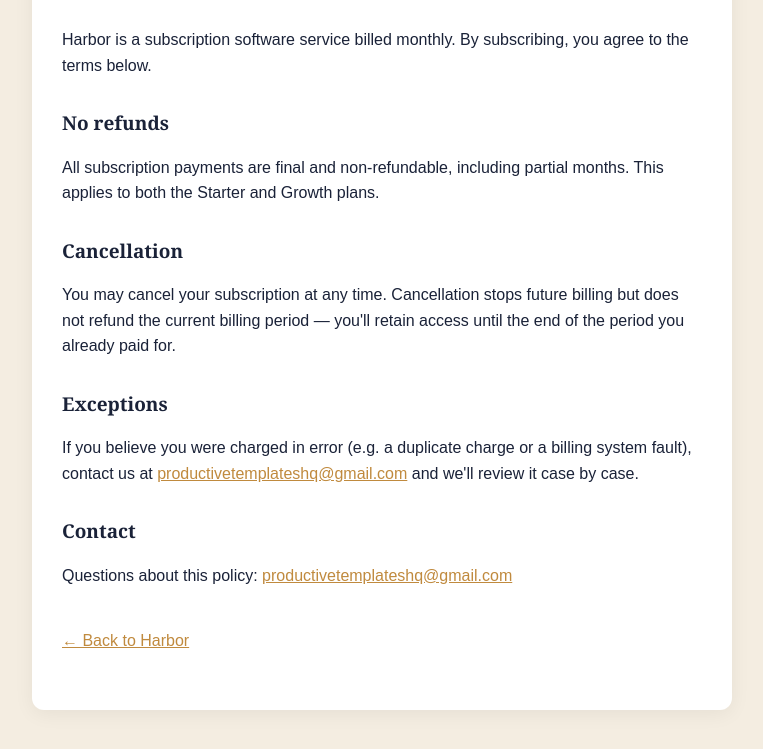
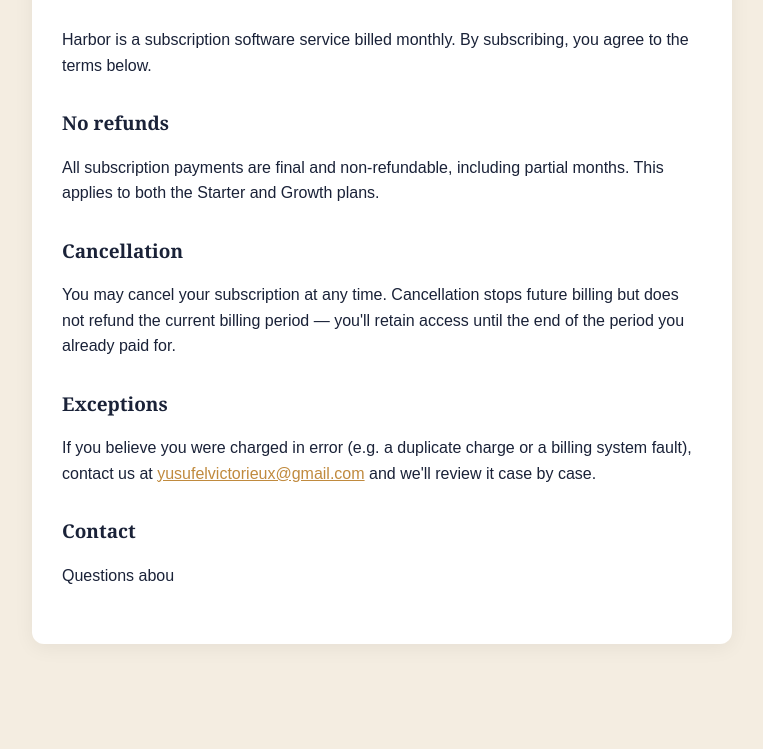
Before and after one commit to yusufelvictorieux-glitch/harbor, a website: page refund.html in a window 1280 px wide. Shown: the part 173-922 px from the top of the page, without its empty margins (258-1021 px from the left). After the commit the page ends 857 px from the top, so only its background shows below. Drawn offline with Linux system fonts and the light colour scheme.

Commit message:
Update refund.html

```diff
--- a/refund.html
+++ b/refund.html
@@ -27,12 +27,7 @@
   <p>You may cancel your subscription at any time. Cancellation stops future billing but does not refund the current billing period — you'll retain access until the end of the period you already paid for.</p>
 
   <h2>Exceptions</h2>
-  <p>If you believe you were charged in error (e.g. a duplicate charge or a billing system fault), contact us at <a href="mailto:productivetemplateshq@gmail.com">productivetemplateshq@gmail.com</a> and we'll review it case by case.</p>
+  <p>If you believe you were charged in error (e.g. a duplicate charge or a billing system fault), contact us at <a href="mailto:yusufelvictorieux@gmail.com">yusufelvictorieux@gmail.com</a> and we'll review it case by case.</p>
 
   <h2>Contact</h2>
-  <p>Questions about this policy: <a href="mailto:productivetemplateshq@gmail.com">productivetemplateshq@gmail.com</a></p>
-
-  <p style="margin-top:40px;"><a href="/">&larr; Back to Harbor</a></p>
-</div>
-</body>
-</html>
+  <p>Questions abou
```
